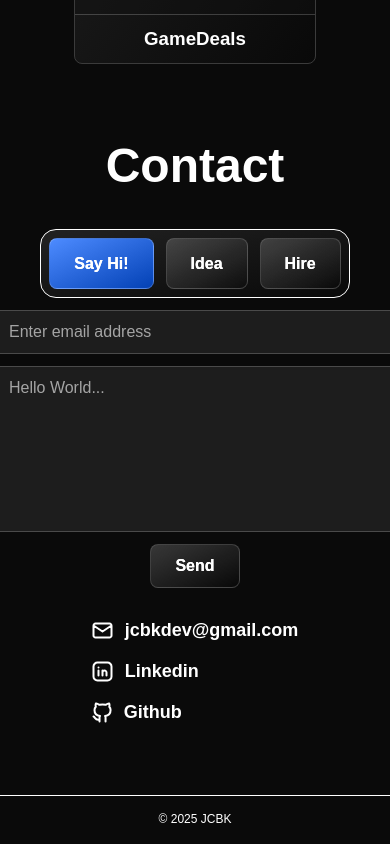
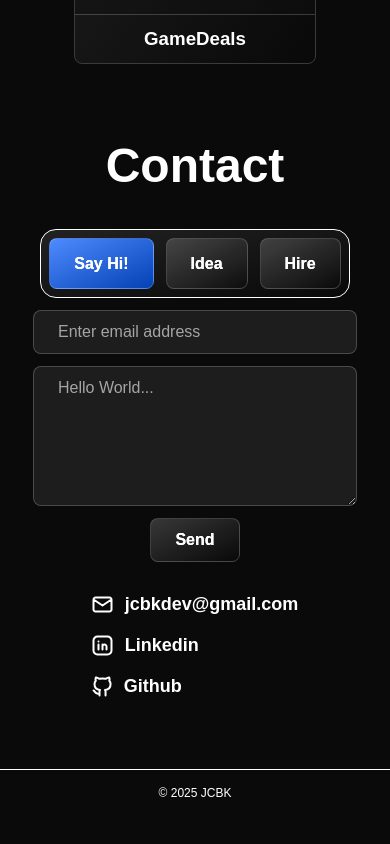
Before and after one commit to jcbkdev/jcbk2025, a Vue app: page / in a window 390 px wide. Shown: the part 2101-2945 px from the top of the page. After the commit the page ends 2919 px from the top, so only its background shows below. Built offline with nearby package versions, Linux system fonts and the light colour scheme; a web font is replaced by a local one.

Commit message:
contact section responsivness

```diff
--- a/src/sections/Contact.vue
+++ b/src/sections/Contact.vue
@@ -315,4 +315,16 @@ async function sendMessage(e: Event) {
 .contact-other a:hover path {
   stroke: var(--color-hover);
 }
+
+@media screen and (max-width: 640px) {
+  .contact-form {
+    box-sizing: border-box;
+    padding: 0 24px;
+  }
+  .contact-form input,
+  .contact-form textarea {
+    width: 100%;
+    box-sizing: border-box;
+  }
+}
 </style>
```
